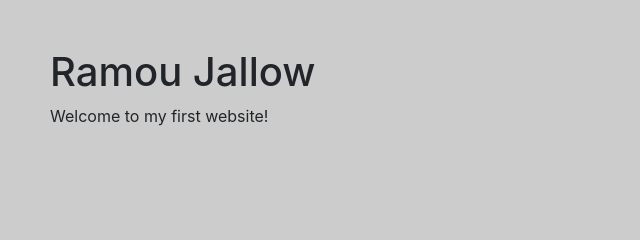
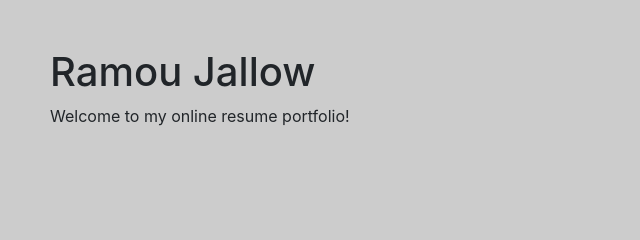
Before and after one commit to RamouJ/ramouj.github.io, a website: page index.html in a window 1280 px wide. Shown: the top 240 px of the page, 35-675 px from the left. Drawn offline with Linux system fonts and the light colour scheme; placeholder pictures from the web are drawn by us.

Commit message:
Update index.html

```diff
--- a/index.html
+++ b/index.html
@@ -54,7 +54,7 @@
       <div class="row">
         <div class="col-lg-6">
           <h1 class="mt-5">Ramou Jallow</h1>
-          <p>Welcome to my first website!</p>
+          <p>Welcome to my online resume portfolio!</p>
         </div>
       </div>
     </div>
```
